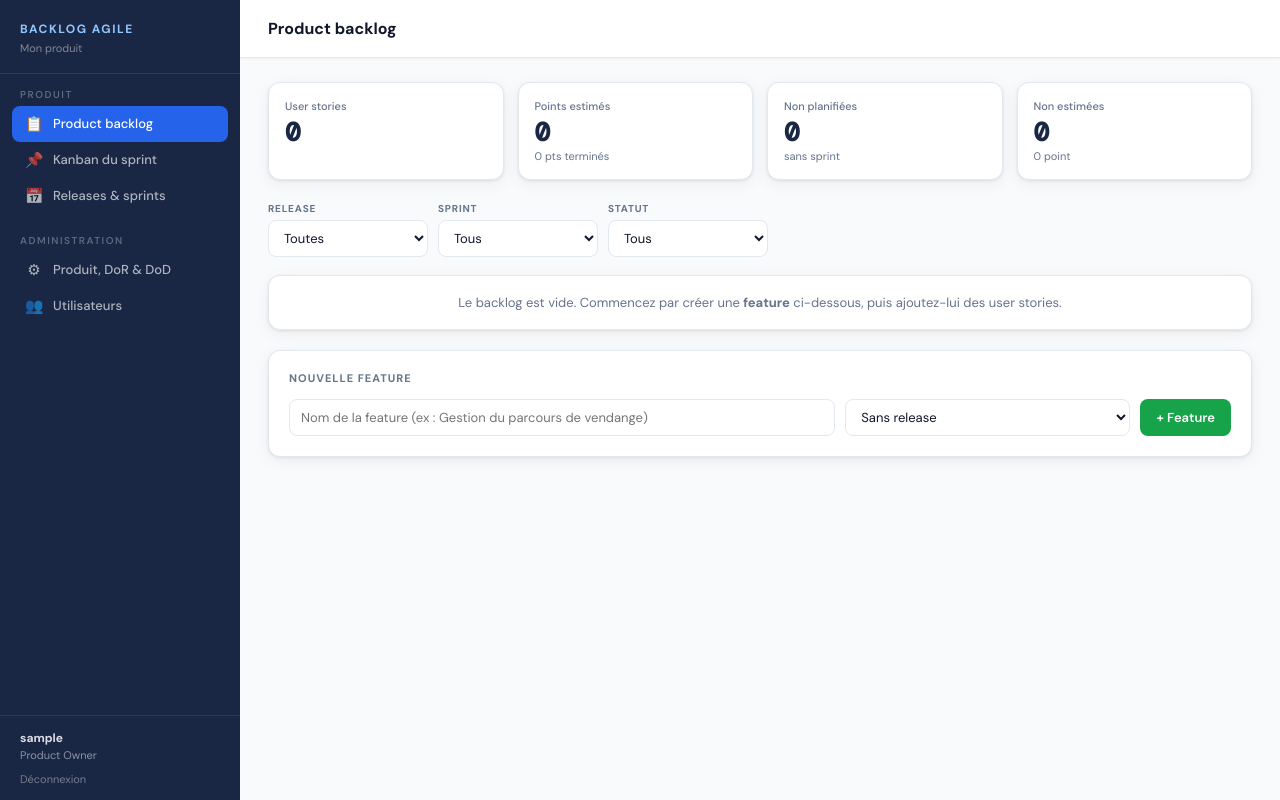
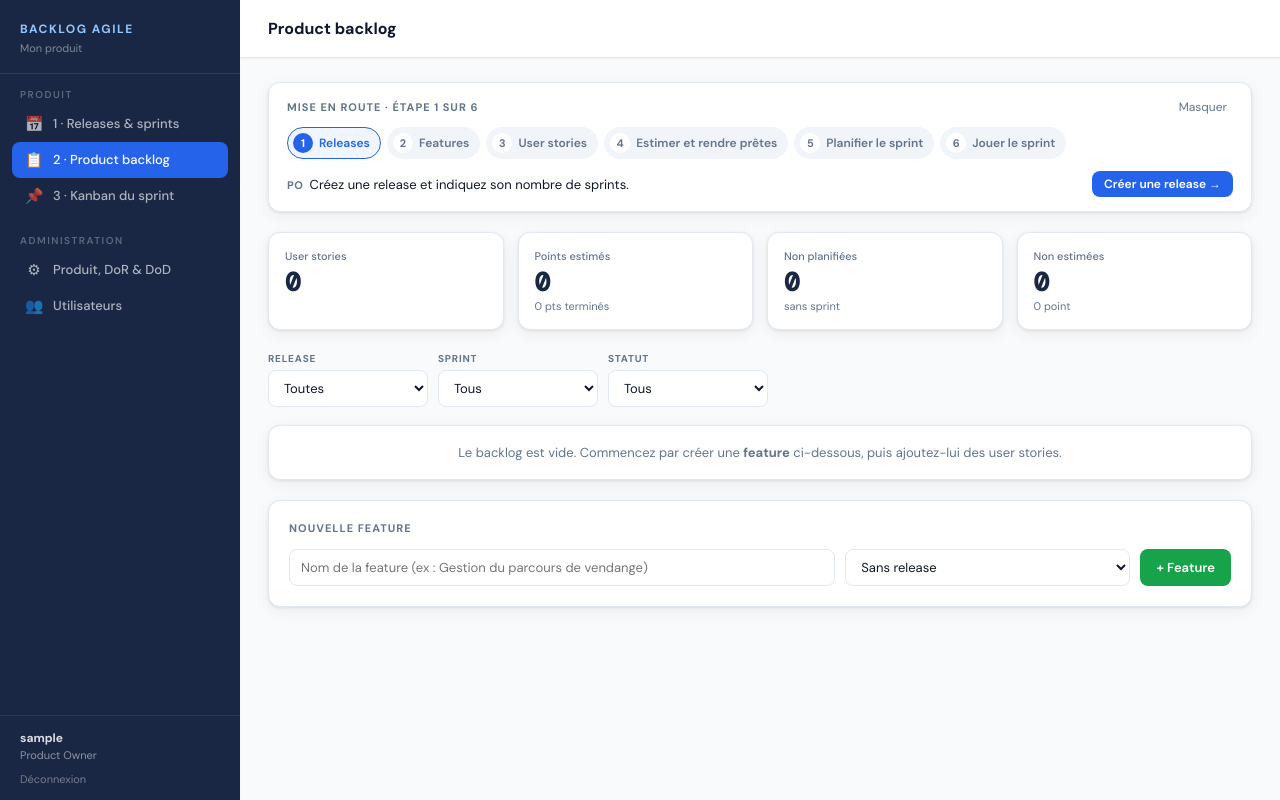
Before and after one commit to olivierkleyer/BACKLOG-AGILE, a Flask app: page /backlog in a window 1280 px wide. Run offline with Flask 3, Linux system fonts and the light colour scheme; the visitor is signed in with stand-in values (Sample User, id 1); data that the repository does not hold is empty; some libraries are stand-ins or nearby versions.

Commit message:
Fil conducteur « Mise en route » en 6 etapes, menu numerote dans l'ordre du parcours
- Bandeau d'etapes (releases, features, stories, affinage, planification, Kanban) avec la prochaine action et un bouton
- Menu : 1 Releases & sprints, 2 Product backlog, 3 Kanban
- Lien release -> ses features ; release preselectionnee a la creation d'une feature

Co-Authored-By: Claude Opus 5.5 <noreply@anthropic.com>
Claude-Session: https://claude.ai/code/session_01P1b5fF1kKLSqHR9Gze3gak

```diff
--- a/app.py
+++ b/app.py
@@ -255,7 +255,36 @@ def est_po(): return session.get('role') == 'po'
 def contexte():
     if 'user_id' not in session: return {}
     p = get_projet()
-    return {'projet': p, 'est_po': est_po(), 'STATUTS': STATUTS, 'PRIORITES': PRIORITES}
+    return {'projet': p, 'est_po': est_po(), 'STATUTS': STATUTS, 'PRIORITES': PRIORITES,
+            'parcours': parcours(p)}
+
+def parcours(p):
+    """Fil conducteur : les 6 etapes du PO et de l'equipe, avec la prochaine action."""
+    stories = Story.query.all()
+    pretes = [s for s in stories if s.points and s.est_prete(p.dor_commune)]
+    a_affiner = next((s for s in stories if not (s.points and s.est_prete(p.dor_commune))), None)
+    etapes = [
+        {'n': 1, 'nom': 'Releases', 'ok': Release.query.count() > 0, 'po': True,
+         'action': 'Créez une release et indiquez son nombre de sprints.',
+         'lien': url_for('sprints') + '#releases', 'bouton': 'Créer une release'},
+        {'n': 2, 'nom': 'Features', 'ok': Feature.query.count() > 0, 'po': True,
+         'action': 'Créez une feature et rattachez-la à une release.',
+         'lien': url_for('backlog') + '#nouvelle-feature', 'bouton': 'Créer une feature'},
+        {'n': 3, 'nom': 'User stories', 'ok': len(stories) > 0, 'po': True,
+         'action': 'Ajoutez des user stories dans une feature (champ « Nouvelle user story » sous la feature).',
+         'lien': url_for('backlog'), 'bouton': 'Ajouter des stories'},
+        {'n': 4, 'nom': 'Estimer et rendre prêtes', 'ok': len(pretes) > 0, 'po': False,
+         'action': "Ouvrez chaque story : estimez-la en points et cochez sa Definition of Ready.",
+         'lien': url_for('story', sid=a_affiner.id) if a_affiner else url_for('backlog'), 'bouton': 'Affiner une story'},
+        {'n': 5, 'nom': 'Planifier le sprint', 'ok': any(s.sprint for s in stories), 'po': False,
+         'action': 'Affectez les stories prêtes à un sprint (liste « Affecter à… »).',
+         'lien': url_for('sprints') + '#non-planifiees', 'bouton': 'Planifier'},
+        {'n': 6, 'nom': 'Jouer le sprint', 'ok': any(s.statut != 'A faire' for s in stories if s.sprint), 'po': False,
+         'action': 'Faites avancer les cartes sur le Kanban ; le PO avance le jour après chaque daily.',
+         'lien': url_for('kanban'), 'bouton': 'Ouvrir le Kanban'},
+    ]
+    courante = next((e for e in etapes if not e['ok']), None)
+    return {'etapes': etapes, 'courante': courante}
 
 @app.route('/login', methods=['GET', 'POST'])
 def login():
--- a/templates/backlog.html
+++ b/templates/backlog.html
@@ -112,7 +112,7 @@
     </tbody>
   </table>
   {% elif not (filtre_sprint or filtre_statut) %}
-  <div class="vide">Aucune story dans cette feature.</div>
+  <div class="vide">Aucune story dans cette feature.{% if est_po %} Ajoutez-en une avec le champ « Nouvelle user story » ci-dessous.{% endif %}</div>
   {% else %}
   <div class="vide">Aucune story ne correspond aux filtres.</div>
   {% endif %}
@@ -129,11 +129,11 @@
 {% endfor %}
 
 {% if est_po %}
-<div class="card no-print">
+<div class="card no-print" id="nouvelle-feature">
   <div class="card-title">Nouvelle feature</div>
   <form method="post" action="{{ url_for('feature_ajouter') }}" style="display:flex;gap:10px;flex-wrap:wrap">
     <input type="text" name="nom" placeholder="Nom de la feature (ex : Gestion du parcours de vendange)" required style="flex:2;min-width:240px">
-    <select name="release_id" style="flex:1;min-width:160px"><option value="">Sans release</option>{% for r in releases %}<option value="{{ r.id }}">{{ r.nom }}</option>{% endfor %}</select>
+    <select name="release_id" style="flex:1;min-width:160px"><option value="">Sans release</option>{% for r in releases %}<option value="{{ r.id }}" {% if filtre_release==r.id|string or (releases|length==1) %}selected{% endif %}>{{ r.nom }}</option>{% endfor %}</select>
     <button class="btn btn-success">+ Feature</button>
   </form>
 </div>
--- a/templates/base.html
+++ b/templates/base.html
@@ -67,6 +67,21 @@ table.data-table tr:hover td{background:var(--blue-ll)}
 .banner-ro{display:flex;gap:12px;align-items:flex-start;background:var(--blue-ll);border:1px solid #93c5fd;border-left:4px solid var(--blue);color:#1e3a8a;border-radius:var(--radius-sm);padding:12px 16px;margin-bottom:18px;font-size:13px;line-height:1.5}
 .banner-ro .ico{font-size:18px;line-height:1}
 .banner-ro a{color:#1e3a8a;font-weight:700}
+/* Fil conducteur */
+.parcours{background:white;border:1px solid var(--gray-200);border-radius:var(--radius);box-shadow:var(--shadow);padding:14px 18px;margin-bottom:20px}
+.parcours-head{display:flex;justify-content:space-between;align-items:center;gap:10px;margin-bottom:10px}
+.parcours-head .card-title{margin:0}
+.parcours-steps{display:flex;gap:6px;flex-wrap:wrap;margin-bottom:12px}
+.pstep{display:inline-flex;align-items:center;gap:6px;padding:5px 10px 5px 5px;border-radius:99px;font-size:12px;font-weight:600;text-decoration:none;color:var(--gray-500);background:var(--gray-100);border:1px solid transparent}
+.pstep b{display:inline-flex;align-items:center;justify-content:center;width:20px;height:20px;border-radius:50%;background:white;font-size:11px;color:var(--gray-500)}
+.pstep.ok{color:var(--green);background:var(--green-light)}
+.pstep.ok b{background:var(--green);color:white}
+.pstep.cur{color:var(--blue);background:var(--blue-ll);border-color:var(--blue)}
+.pstep.cur b{background:var(--blue);color:white}
+.parcours-next{display:flex;align-items:center;justify-content:space-between;gap:12px;flex-wrap:wrap;font-size:13px}
+.parcours-next .who{font-size:11px;font-weight:700;color:var(--gray-500);text-transform:uppercase;letter-spacing:.6px;margin-right:6px}
+.parcours.ferme .parcours-steps,.parcours.ferme .parcours-next{display:none}
+.parcours.ferme{padding:10px 18px}
 .mobile-title small{font-weight:500;opacity:.6;margin-left:6px}
 /* Badges */
 .badge{display:inline-flex;align-items:center;justify-content:center;padding:3px 9px;border-radius:99px;font-size:11px;font-weight:700;white-space:nowrap}
@@ -156,9 +171,9 @@ input:disabled,select:disabled,textarea:disabled{background:var(--gray-50);color
     </div>
     <div class="sidebar-section">
       <div class="sidebar-section-label">Produit</div>
-      <a href="{{ url_for('backlog') }}" class="nav-item {% if request.endpoint in ('backlog','story') %}active{% endif %}"><span class="nav-icon">&#128203;</span> Product backlog</a>
-      <a href="{{ url_for('kanban') }}" class="nav-item {% if request.endpoint=='kanban' %}active{% endif %}"><span class="nav-icon">&#128204;</span> Kanban du sprint</a>
-      <a href="{{ url_for('sprints') }}" class="nav-item {% if request.endpoint=='sprints' %}active{% endif %}"><span class="nav-icon">&#128197;</span> Releases &amp; sprints</a>
+      <a href="{{ url_for('sprints') }}" class="nav-item {% if request.endpoint=='sprints' %}active{% endif %}"><span class="nav-icon">&#128197;</span> 1 · Releases &amp; sprints</a>
+      <a href="{{ url_for('backlog') }}" class="nav-item {% if request.endpoint in ('backlog','story') %}active{% endif %}"><span class="nav-icon">&#128203;</span> 2 · Product backlog</a>
+      <a href="{{ url_for('kanban') }}" class="nav-item {% if request.endpoint=='kanban' %}active{% endif %}"><span class="nav-icon">&#128204;</span> 3 · Kanban du sprint</a>
     </div>
     {% if est_po %}
     <div class="sidebar-section">
@@ -187,6 +202,19 @@ input:disabled,select:disabled,textarea:disabled{background:var(--gray-50);color
         {% endfor %}
       {% endwith %}
       {% if not est_po %}{% block ro_banner %}{% endblock %}{% endif %}
+      {% if parcours.courante and request.endpoint in ('backlog','sprints','kanban','story') %}{% set c = parcours.courante %}
+      <div class="parcours no-print" id="parcours">
+        <div class="parcours-head"><div class="card-title">Mise en route · étape {{ c.n }} sur 6</div>
+          <button type="button" class="btn-link" id="parcours-toggle">Masquer</button></div>
+        <div class="parcours-steps">
+          {% for e in parcours.etapes %}<a class="pstep {{ 'ok' if e.ok else ('cur' if e.n == c.n else '') }}" href="{{ e.lien }}"><b>{{ '✓' if e.ok else e.n }}</b>{{ e.nom }}</a>{% endfor %}
+        </div>
+        <div class="parcours-next">
+          <div><span class="who">{{ 'PO' if c.po else 'PO + équipe' }}</span>{{ c.action }}{% if c.po and not est_po %} <span class="muted">(réservé au PO : attendez qu'il l'ait fait)</span>{% endif %}</div>
+          {% if est_po or not c.po %}<a class="btn btn-primary btn-sm" href="{{ c.lien }}">{{ c.bouton }} &rarr;</a>{% endif %}
+        </div>
+      </div>
+      {% endif %}
       {% block content %}{% endblock %}
     </div>
   </main>
@@ -203,6 +231,10 @@ document.querySelectorAll('table.data-table').forEach(function(t){
   var p=t.parentElement; if(p.classList.contains('table-scroll')) return;
   var w=document.createElement('div'); w.className='table-scroll'; p.insertBefore(w,t); w.appendChild(t);
 });
+(function(){ var p=document.getElementById('parcours'), b=document.getElementById('parcours-toggle'); if(!p) return;
+  var ferme=false; try{ ferme=localStorage.getItem('parcours-ferme')==='1'; }catch(e){}
+  function maj(){ p.classList.toggle('ferme',ferme); b.textContent=ferme?'Afficher':'Masquer'; }
+  b.onclick=function(){ ferme=!ferme; try{ localStorage.setItem('parcours-ferme',ferme?'1':'0'); }catch(e){} maj(); }; maj(); })();
 var sb=document.getElementById('sidebar'), ov=document.getElementById('overlay');
 document.getElementById('burger-btn').onclick=function(){sb.classList.toggle('open');ov.classList.toggle('open');};
 ov.onclick=function(){sb.classList.remove('open');ov.classList.remove('open');};
--- a/templates/sprints.html
+++ b/templates/sprints.html
@@ -94,7 +94,7 @@ tr.courant td{background:var(--blue-ll)}
         <td class="small" style="white-space:nowrap">{{ c.debut.strftime('%d/%m/%Y') if c.debut else '—' }}</td>
         <td class="small" style="white-space:nowrap;font-weight:700{{ ';color:var(--red)' if c.depasse }}">{{ c.fin.strftime('%d/%m/%Y') if c.fin else '—' }}</td>
         <td>{% if est_po %}<input form="f-rel" class="rel-obj" type="text" name="rel_obj_{{ c.r.id }}" value="{{ c.r.objectif }}" placeholder="Objectif de la release…">{% else %}<span class="small">{{ c.r.objectif or '—' }}</span>{% endif %}</td>
-        <td class="c">{{ c.nb_stories }}{% if c.hors %} <span class="badge pr-P1" title="Stories planifiées dans un sprint hors de la release">{{ c.hors|length }} hors</span>{% endif %}</td>
+        <td class="c"><a href="{{ url_for('backlog', release=c.r.id) }}" title="Voir et créer les features et stories de cette release">{{ c.nb_stories }} &rarr;</a>{% if c.hors %} <span class="badge pr-P1" title="Stories planifiées dans un sprint hors de la release">{{ c.hors|length }} hors</span>{% endif %}</td>
         <td><div class="charge"><div class="progress"><span style="width:{{ c.pct }}%"></span></div><span class="small mono">{{ c.fait|fmt }}/{{ c.points|fmt }} pts</span></div></td>
         {% if est_po %}
         <td class="c" style="white-space:nowrap"><span class="inline-forms">
```
